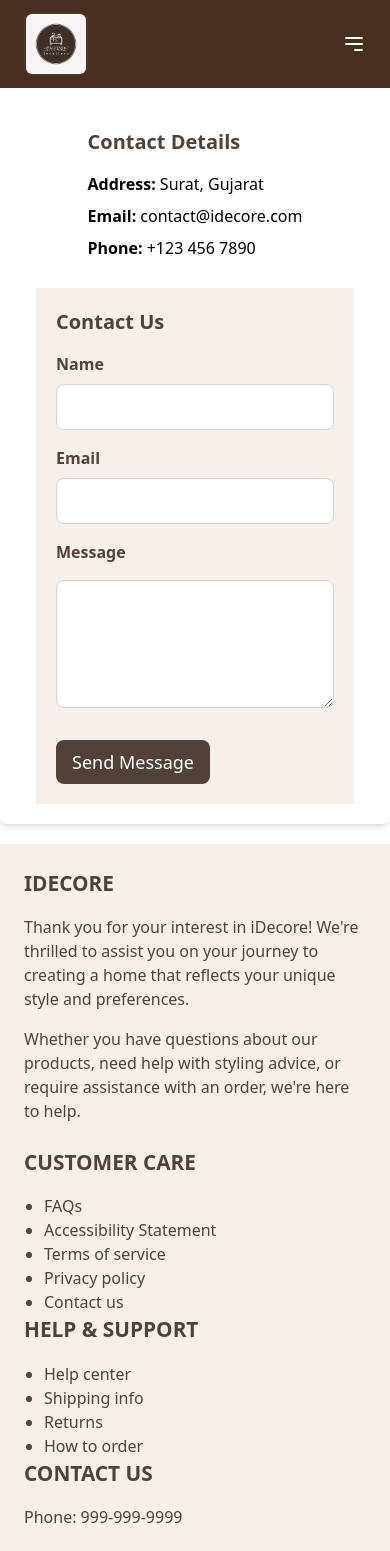
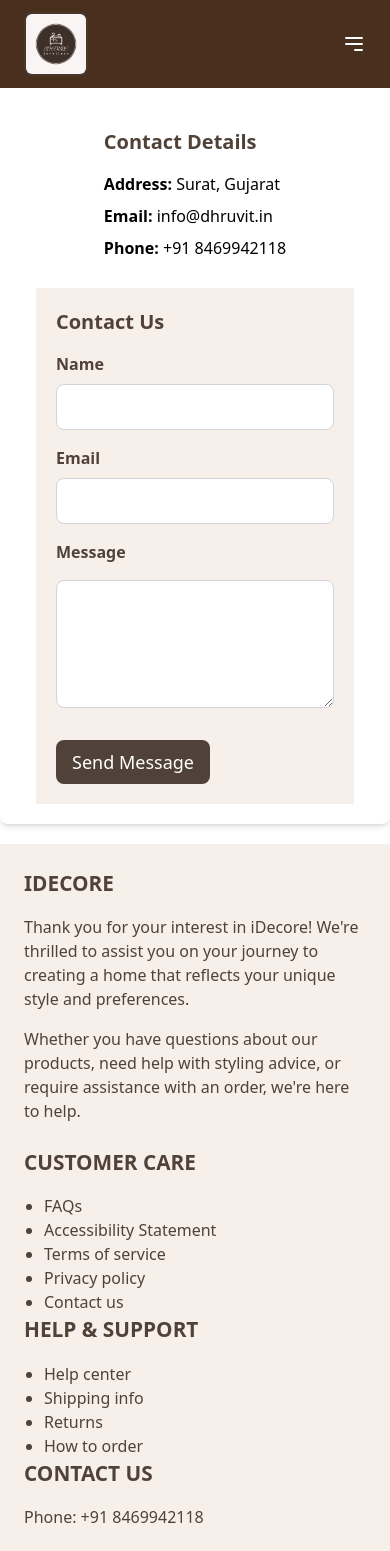
Before and after one commit to dhruvit-sattvabit/demo-testing, a React (Create React App) app: page /ContactUs in a window 390 px wide. Shown: the top 1551 px of the page. Built offline with nearby package versions, Linux system fonts and the light colour scheme.

Commit message:
fix: change mobile number

```diff
--- a/src/CustomerDashboard/Screens/ContactUs/ContactUsForm.js
+++ b/src/CustomerDashboard/Screens/ContactUs/ContactUsForm.js
@@ -11,8 +11,8 @@
             <div className="flex-1 mb-5 md:mb-0 md:mr-5">
                 <h2 className="text-xl md:text-3xl text-[#504238] mb-4 md:mb-5 text-left"><strong>Contact Details</strong></h2>
                 <p className='mx-0 m-2'><strong>Address:</strong> Surat, Gujarat</p>
-                <p className='mx-0 m-2'><strong>Email:</strong> contact@idecore.com</p>
-                <p className='mx-0 m-2'><strong>Phone:</strong> +123 456 7890</p>
+                <p className='mx-0 m-2'><strong>Email:</strong> info@dhruvit.in</p>
+                <p className='mx-0 m-2'><strong>Phone:</strong> +91 8469942118</p>
             </div>
             <div className="flex-1 bg-[#F6EFEA] p-5 md:p-10">
                 <form onSubmit={handleSubmit} className="flex flex-col max-w-md m-auto">
--- a/src/CustomerDashboard/Screens/HomeScreen/Contectus.js
+++ b/src/CustomerDashboard/Screens/HomeScreen/Contectus.js
@@ -44,7 +44,7 @@
         <div className="space-y-4">
           <div className="text-[1.3rem] font-bold text-[#504238]">CONTACT US</div>
           <p className="text-l font-light text-[#504238]">
-            <a href="tel:+999-999-9999" className="no-underline text-[#504238]">Phone: 999-999-9999</a>
+            <a href="tel:+999-999-9999" className="no-underline text-[#504238]">Phone: +91 8469942118</a>
           </p>
 
           <div className="text-[1.3rem] font-bold text-[#504238]">FOLLOW US</div>
```
